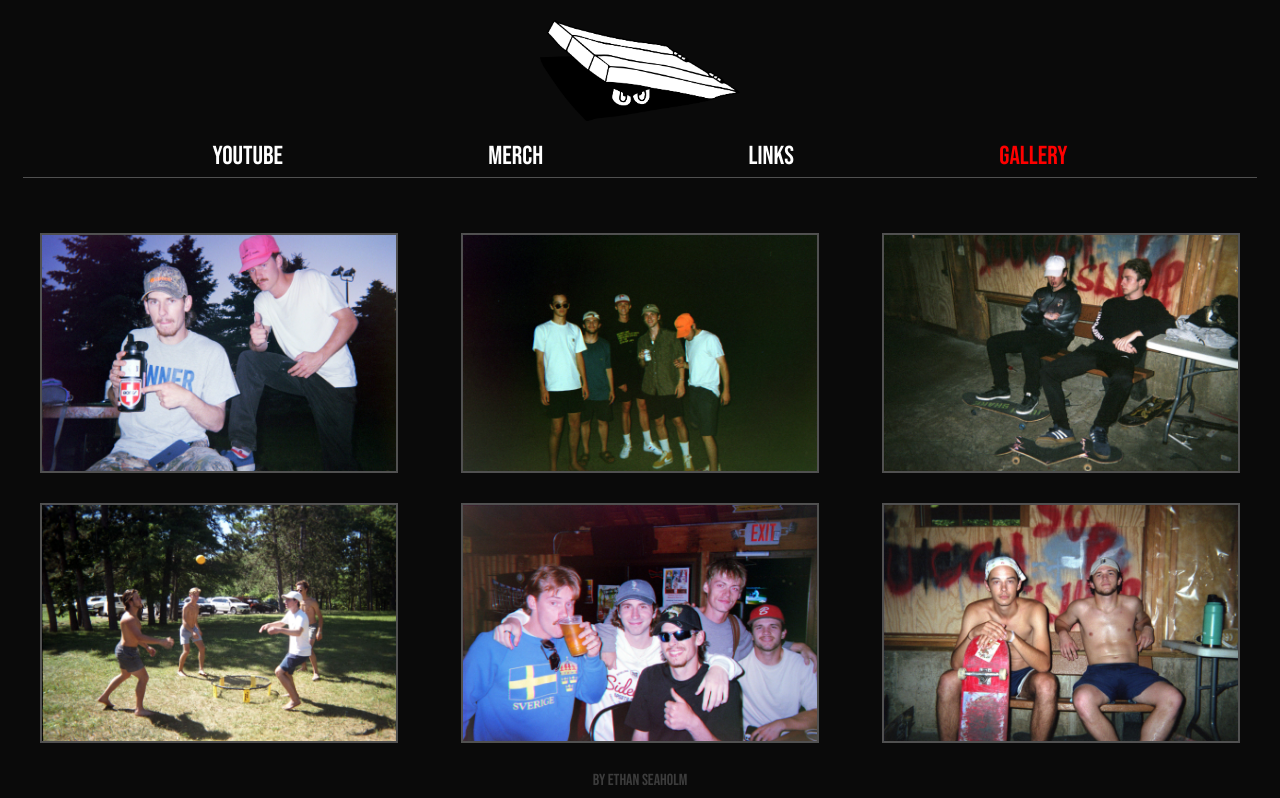
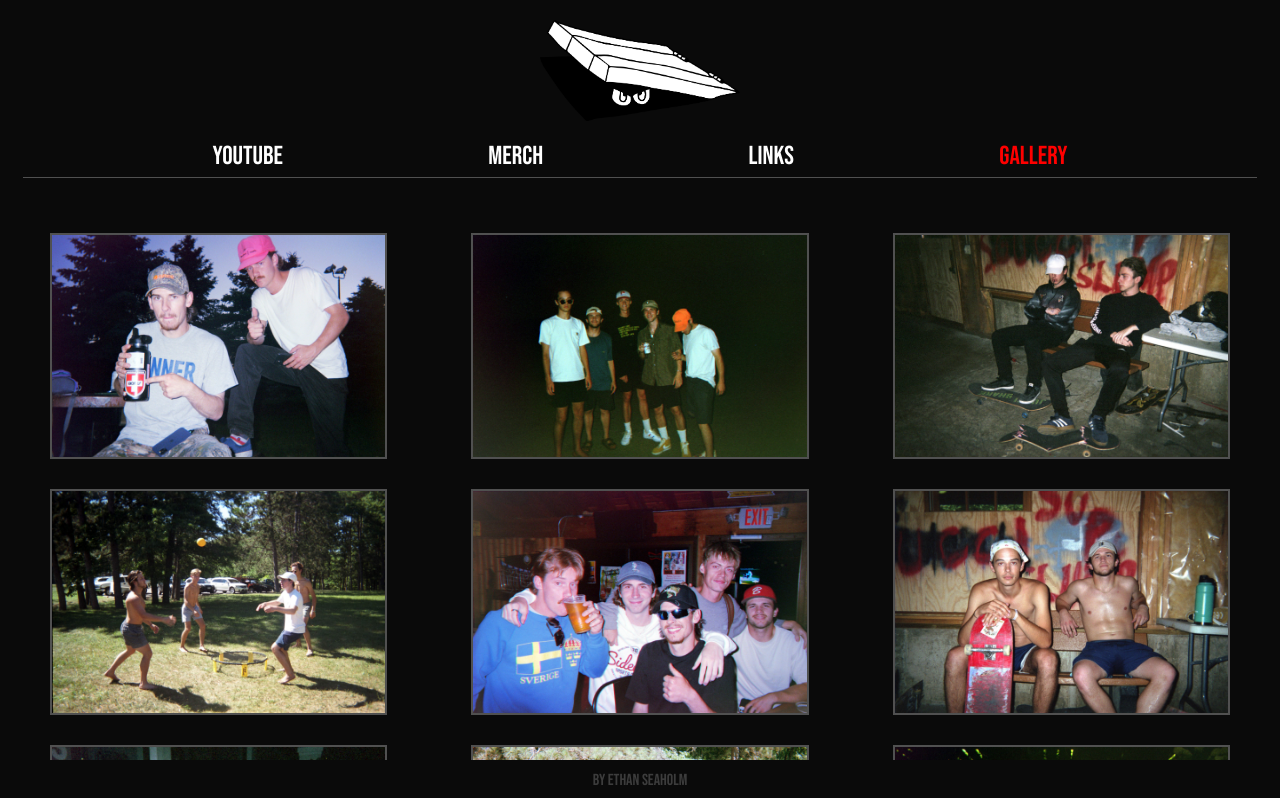
Before and after one commit to EthanSeaholm/Sensational-Chicago, a React (Create React App) app: page /gallery in a window 1280 px wide. Shown: the top 798 px of the page. Built offline with nearby package versions, Linux system fonts and the light colour scheme; a web font is replaced by a local one.

Commit message:
small adjustment

```diff
--- a/src/index.css
+++ b/src/index.css
@@ -225,7 +225,7 @@
 
 .gallery img {
   list-style: none;
-  max-width: 85%;
+  max-width: 80%;
   height: auto;
   display: block;
   margin: auto;
```
